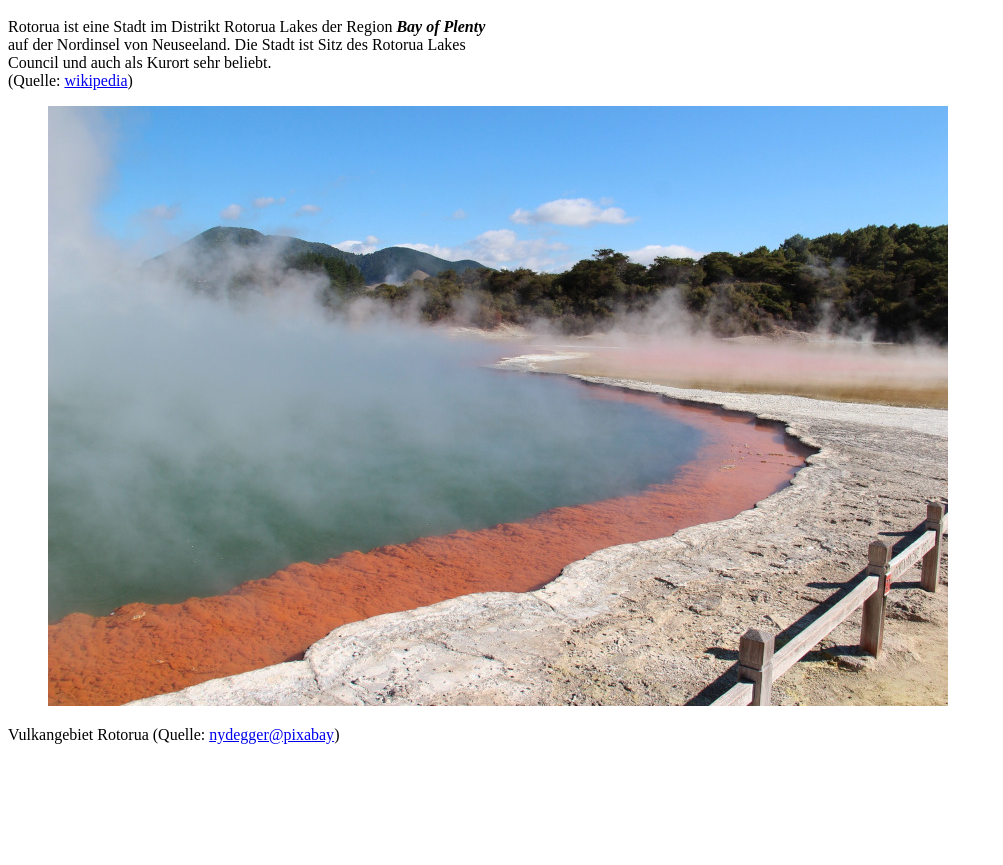
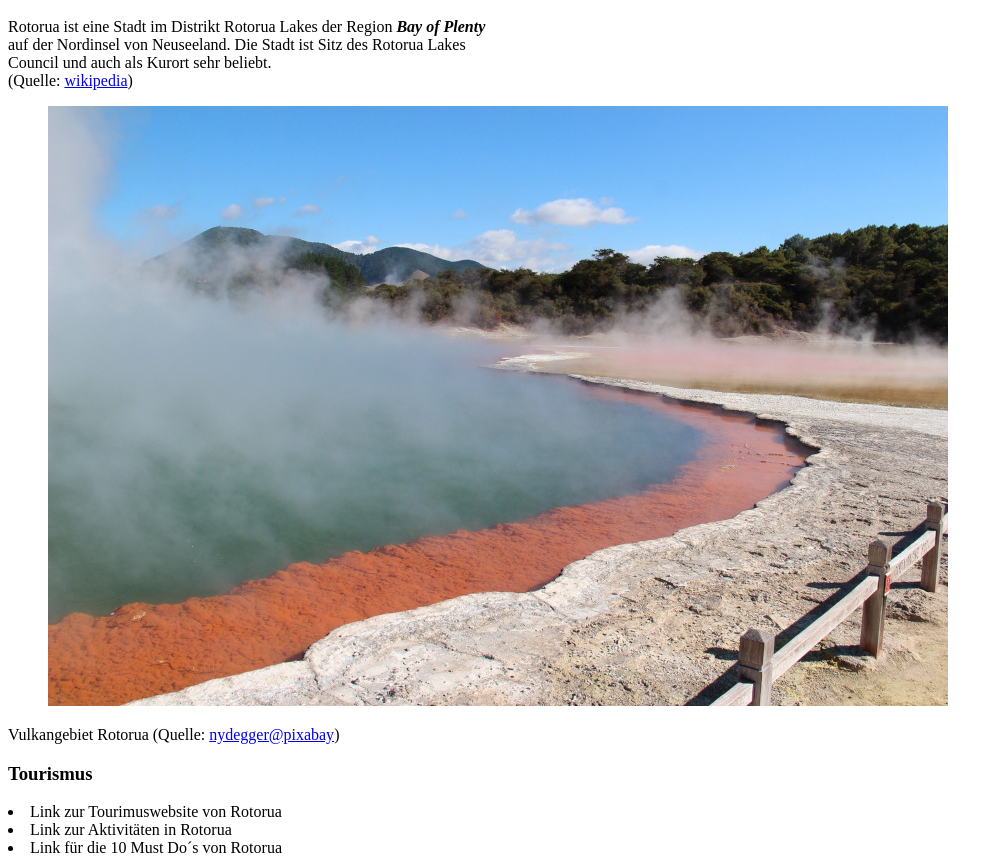
Before and after one commit to juba1508/nz, a plain HTML site: page index.html in a window 1280 px wide. Shown: the part 109-974 px from the top of the page, without its empty margins (0-1003 px from the left). Before the commit the page ends 861 px from the top, so only its background shows below. Drawn offline with Linux system fonts and the light colour scheme.

Commit message:
unsortierte List mit Links

```diff
--- a/index.html
+++ b/index.html
@@ -11,5 +11,11 @@
 <h2><em>Rotorua</em></h2>
 <p>Rotorua ist eine Stadt im Distrikt Rotorua Lakes der Region <strong><em>Bay of Plenty</em></strong> <br> auf der Nordinsel von Neuseeland. Die Stadt ist Sitz des Rotorua Lakes <br> Council und auch als Kurort sehr beliebt. <br> (Quelle: <a href="https://de.wikipedia.org/wiki/Rotorua">wikipedia</a>)
     <figure><img src="images/attraction.jpg.jpg" alt="Vulkangebiet bei Rotorua"></figure><figcaption>Vulkangebiet Rotorua (Quelle: <a href="https://pixabay.com/de/photos/neuseeland-vulkangebiet-rotorua-113731/">nydegger@pixabay</a>)</figcaption>
+<h3>Tourismus</h3>
+    <um>
+        <li><a hrefr="https://www.rotoruanz.com/"> Link zur Tourimuswebsite von Rotorua</a></li>
+        <li><a hrefr="https://www.newzealand.com/de/rotorua/"> Link zur Aktivitäten in Rotorua</a></li>
+        <li><a hrefr="https://www.bing.com/search?q=rotorua+tourism&qs=n&form=QBRE&sp=-1&ghc=1&lq=0&pq=rotorua+tourism&sc=10-15&sk=&cvid=BD18EAC13353478688AA728296FDDD17&ghsh=0&ghacc=0&ghpl="> Link für die 10 Must Do´s von Rotorua</a></li>
+    </um>
 </body>
 </html>
```
